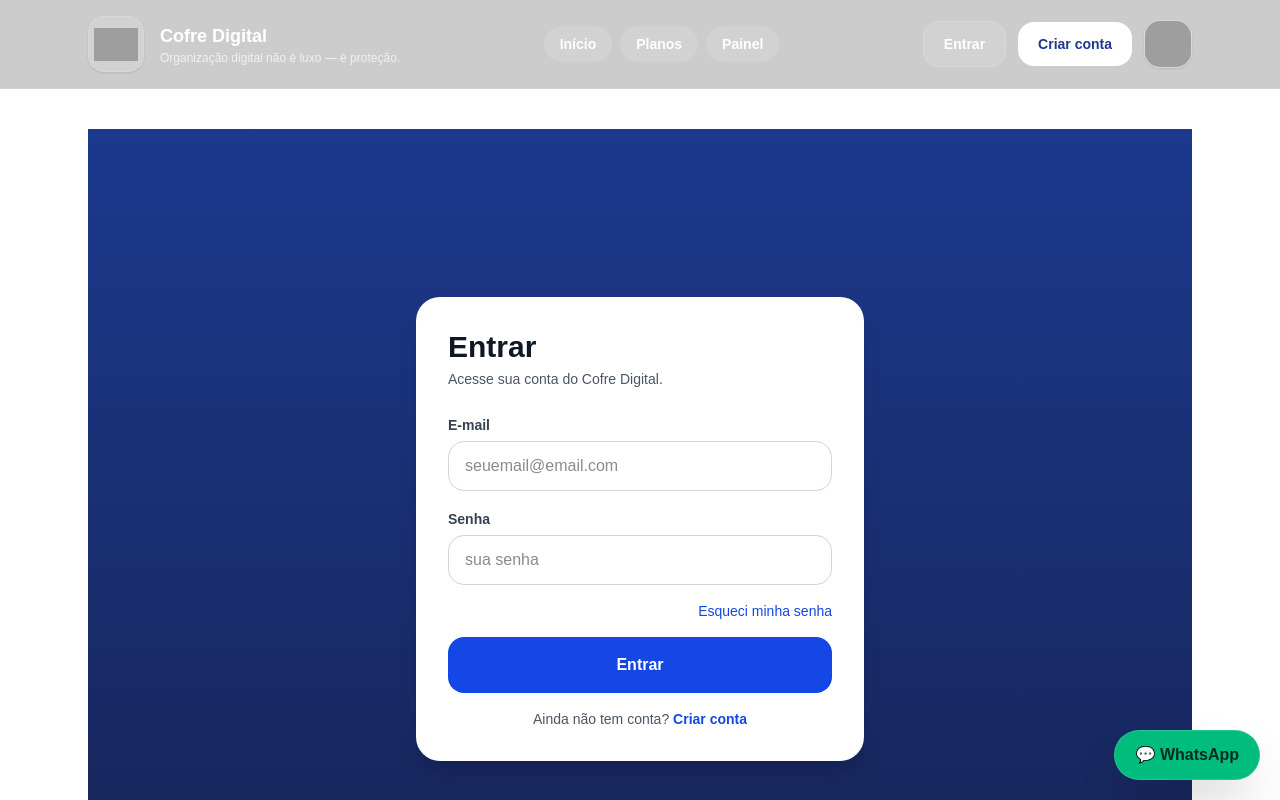
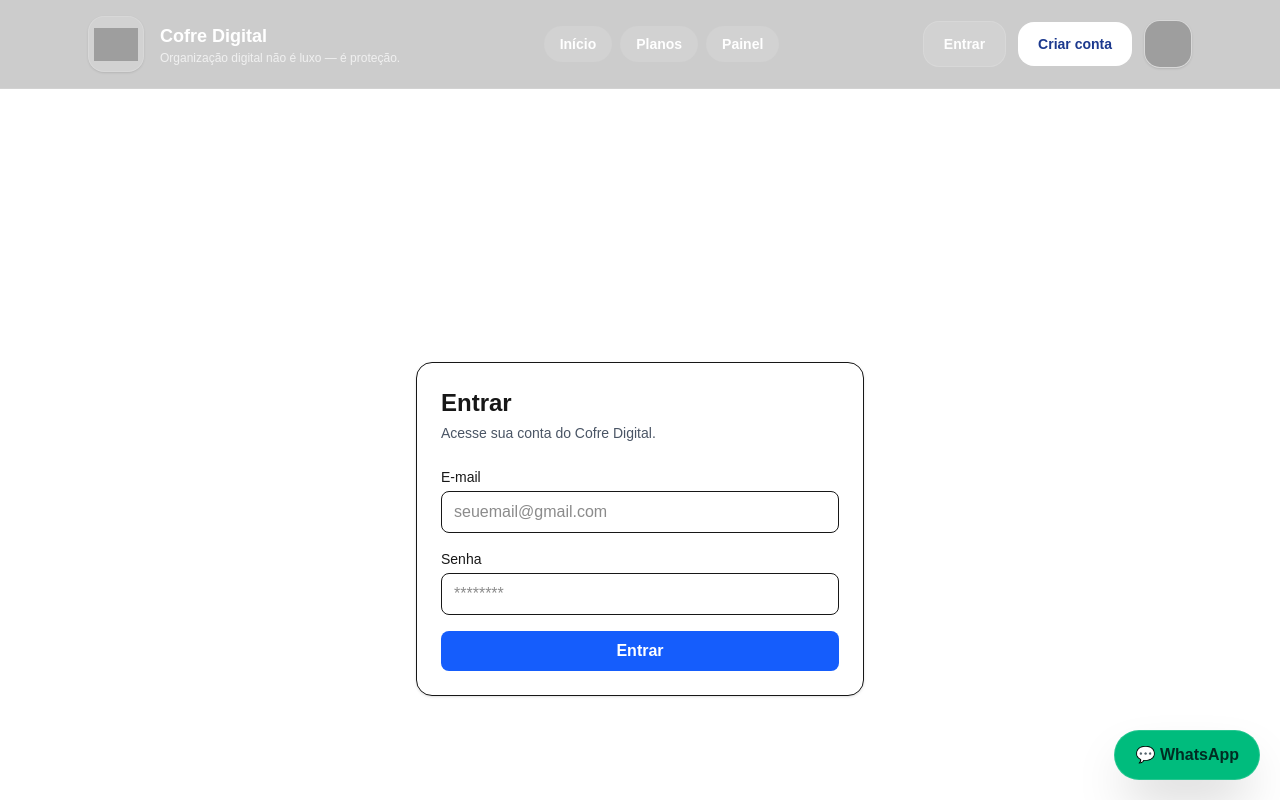
Before and after one commit to Cofredigital/Cofre-Digital, a Next.js app in the folder cofre-digital-web/: page /login in a window 1280 px wide. Shown: the top 800 px of the page. Built offline with nearby package versions, Linux system fonts and the light colour scheme; no server answers; grey boxes are pictures that could not be loaded.

Commit message:
Fix login session flow

```diff
--- a/cofre-digital-web/app/login/page.tsx
+++ b/cofre-digital-web/app/login/page.tsx
@@ -1,14 +1,9 @@
 "use client";
 
-import { useEffect, useState } from "react";
-import Link from "next/link";
+import { useState } from "react";
 import { useRouter } from "next/navigation";
-import {
-  signInWithEmailAndPassword,
-  onAuthStateChanged,
-  getIdToken,
-} from "firebase/auth";
-import { auth } from "@/lib/firebase";
+import { signInWithEmailAndPassword } from "firebase/auth";
+import { auth } from "@/lib/firebase"; // ✅ precisa existir
 
 export default function LoginPage() {
   const router = useRouter();
@@ -17,111 +12,89 @@ export default function LoginPage() {
   const [senha, setSenha] = useState("");
   const [loading, setLoading] = useState(false);
 
-  // ✅ Se o usuário já estiver logado → manda direto pro cofre
-  useEffect(() => {
-    const unsub = onAuthStateChanged(auth, async (user) => {
-      if (user) {
-        router.replace("/dashboard");
-      }
-    });
-
-    return () => unsub();
-  }, [router]);
-
   async function handleLogin(e: React.FormEvent) {
     e.preventDefault();
 
     try {
       setLoading(true);
 
-      // 1) Login Firebase
-      const cred = await signInWithEmailAndPassword(auth, email, senha);
+      // 1) Login no Firebase Auth
+      await signInWithEmailAndPassword(auth, email, senha);
 
-      // 2) Pega o token do Firebase
-      const token = await getIdToken(cred.user, true);
+      // 2) Pegar o usuário atual e gerar o idToken
+      const user = auth.currentUser;
+      if (!user) throw new Error("Usuário não encontrado após login.");
 
-      // 3) ✅ Cria cookie de sessão no servidor (ESSA É A DIFERENÇA!)
-      const res = await fetch("/api/session", {
+      const idToken = await user.getIdToken();
+
+      // 3) Criar cookie de sessão (server)
+      const resp = await fetch("/api/session", {
         method: "POST",
-        headers: { "Content-Type": "application/json" },
-        body: JSON.stringify({ token }),
+        headers: {
+          "Content-Type": "application/json",
+        },
+        body: JSON.stringify({ idToken }),
       });
 
-      if (!res.ok) {
-        console.log("Erro /api/session:", await res.text());
-        alert("Erro ao criar sessão. Tente novamente.");
-        return;
+      const data = await resp.json();
+
+      if (!resp.ok) {
+        console.error("Erro /api/session:", data);
+        throw new Error(data?.error || "Erro ao criar sessão.");
       }
 
-      // 4) Vai para o painel
-      router.replace("/dashboard");
+      // 4) Redirecionar para o dashboard
+      router.push("/dashboard");
     } catch (err: any) {
-      alert("Login inválido. Confira e-mail e senha.");
+      console.error(err);
+      alert(err?.message || "Erro ao entrar. Tente novamente.");
     } finally {
       setLoading(false);
     }
   }
 
   return (
-    <main className="min-h-screen bg-gradient-to-b from-blue-900 to-blue-950 flex items-center justify-center px-4">
-      <div className="w-full max-w-md rounded-3xl bg-white p-8 shadow-xl">
-        <h1 className="text-3xl font-extrabold text-gray-900">Entrar</h1>
-        <p className="mt-1 text-sm text-gray-600">
+    <div className="min-h-screen flex items-center justify-center p-4">
+      <div className="w-full max-w-md rounded-2xl border p-6 shadow-sm bg-white">
+        <h1 className="text-2xl font-bold mb-1">Entrar</h1>
+        <p className="text-sm text-gray-600 mb-6">
           Acesse sua conta do Cofre Digital.
         </p>
 
-        <form onSubmit={handleLogin} className="mt-6 space-y-4">
+        <form onSubmit={handleLogin} className="space-y-4">
           <div>
-            <label className="text-sm font-semibold text-gray-700">E-mail</label>
+            <label className="block text-sm font-medium mb-1">E-mail</label>
             <input
+              type="email"
+              className="w-full rounded-lg border px-3 py-2"
               value={email}
               onChange={(e) => setEmail(e.target.value)}
-              className="mt-1 w-full rounded-2xl border border-gray-300 px-4 py-3 outline-none focus:border-blue-600"
-              placeholder="seuemail@email.com"
-              type="email"
+              placeholder="seuemail@gmail.com"
               required
             />
           </div>
 
           <div>
-            <label className="text-sm font-semibold text-gray-700">Senha</label>
+            <label className="block text-sm font-medium mb-1">Senha</label>
             <input
+              type="password"
+              className="w-full rounded-lg border px-3 py-2"
               value={senha}
               onChange={(e) => setSenha(e.target.value)}
-              className="mt-1 w-full rounded-2xl border border-gray-300 px-4 py-3 outline-none focus:border-blue-600"
-              placeholder="sua senha"
-              type="password"
+              placeholder="********"
               required
             />
           </div>
 
-          <div className="flex items-center justify-end">
-            <Link
-              href="/forgot-password"
-              className="text-sm text-blue-700 hover:underline"
-            >
-              Esqueci minha senha
-            </Link>
-          </div>
-
           <button
+            type="submit"
             disabled={loading}
-            className="w-full rounded-2xl bg-blue-700 py-4 font-extrabold text-white hover:bg-blue-800 transition disabled:opacity-60"
+            className="w-full rounded-lg bg-blue-600 text-white py-2 font-semibold disabled:opacity-60"
           >
             {loading ? "Entrando..." : "Entrar"}
           </button>
-
-          <p className="text-sm text-gray-600 text-center">
-            Ainda não tem conta?{" "}
-            <Link
-              href="/register"
-              className="font-bold text-blue-700 hover:underline"
-            >
-              Criar conta
-            </Link>
-          </p>
         </form>
       </div>
-    </main>
+    </div>
   );
 }
```
